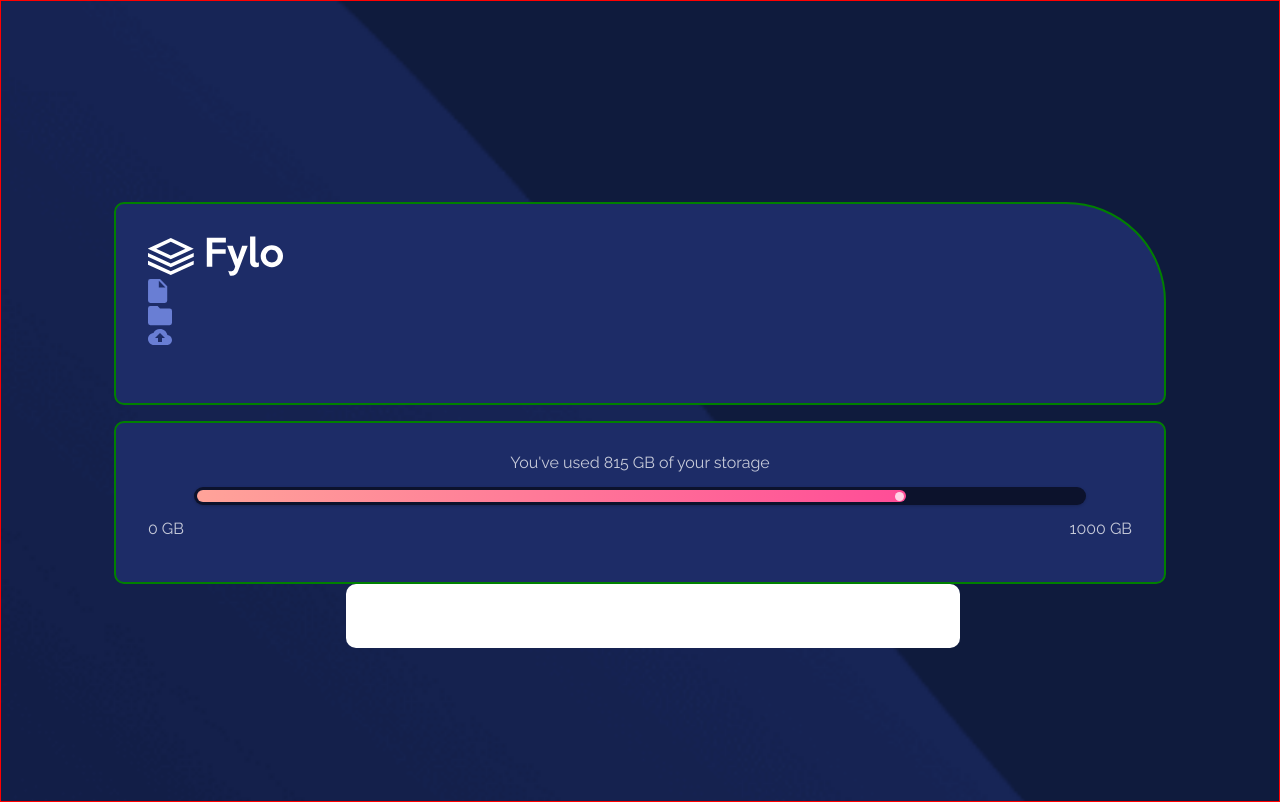
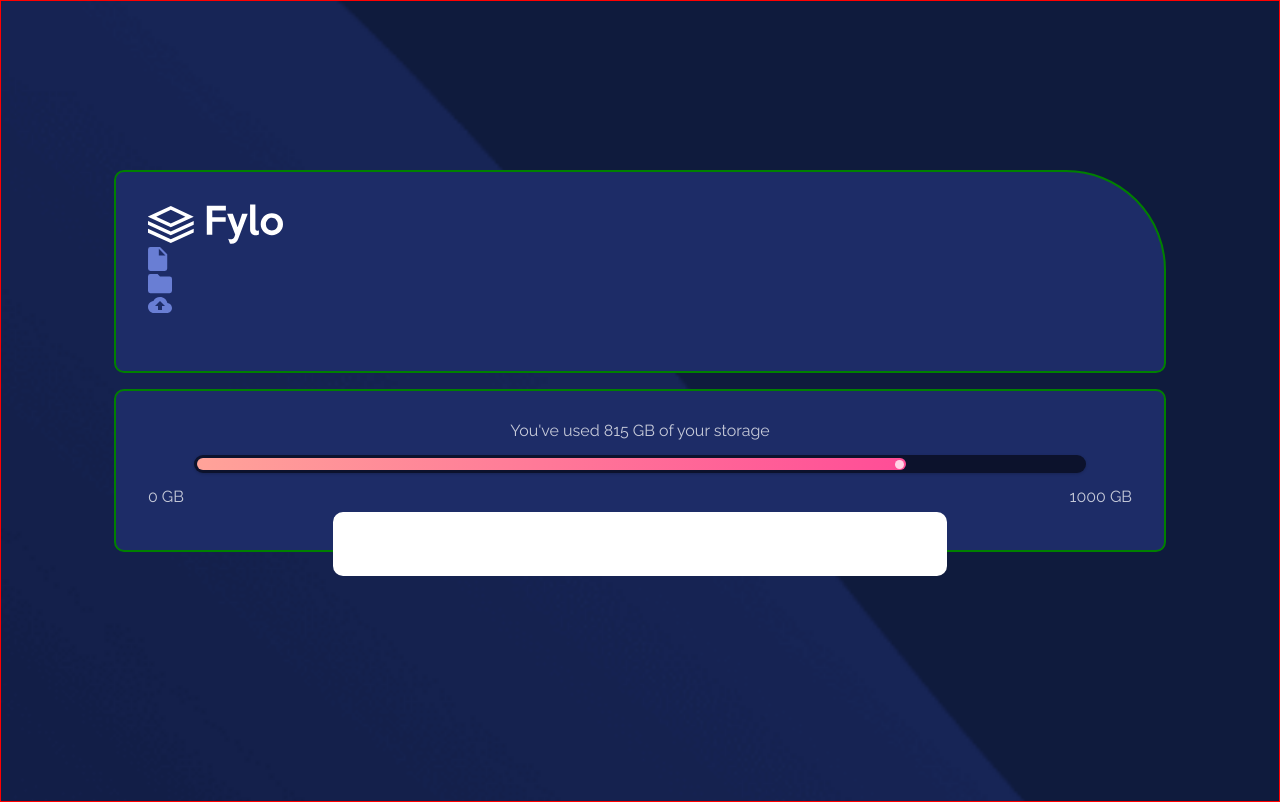
Before and after one commit to NateOs/fylo-data-storage-component, a React (Create React App) app: page / in a window 1280 px wide. Built offline with nearby package versions, Linux system fonts and the light colour scheme.

Commit message:
relative with item outisde container is good fix

```diff
--- a/src/components/SpaceStat.jsx
+++ b/src/components/SpaceStat.jsx
@@ -2,6 +2,7 @@ import React from "react";
 
 export default function SpaceStat() {
   return (
+    <>
       <section className="section section__info">
         <p className="section__desc">
           You've used <span className="storage-size">815 GB</span> of your
@@ -18,11 +19,12 @@ export default function SpaceStat() {
           <p>0 GB</p>
           <p>1000 GB</p>
         </div>
+      </section>
       <div className="section__storage-number">
         <p class="section__paragraph">
           <span>185</span>GB LEFT
         </p>
       </div>
-    </section>
+    </>
   );
 }
--- a/src/styles/App.scss
+++ b/src/styles/App.scss
@@ -52,9 +52,8 @@ body {
     width: 48%;
     border-radius: 10px;
     background: white;
-    position: absolute;
-    top: 73%;
-right: 25%;
+    position: relative;
+  top: -7vh;
   }
 }
 .section__progress-bar {
```
Lines whose indentation alone changed are shown as unchanged.
